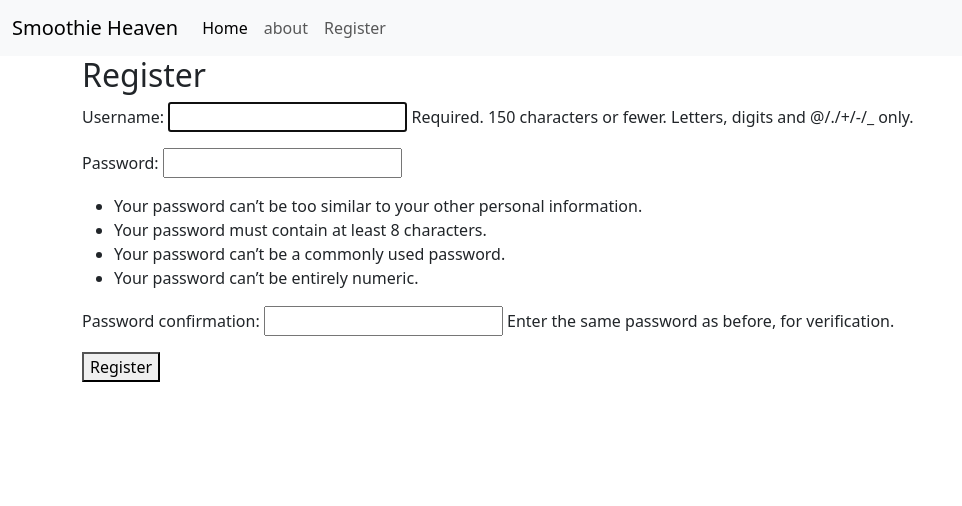
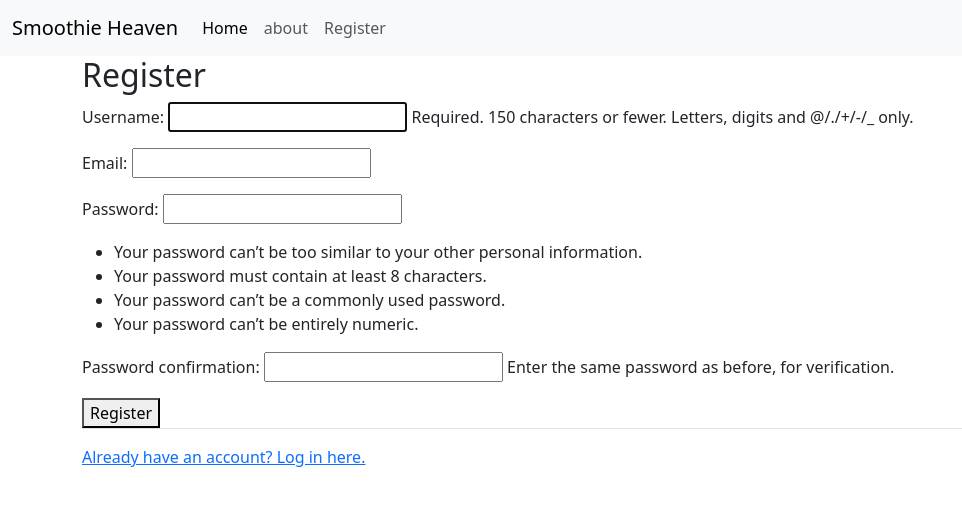
Before and after one commit to mariebernf/Smoothie_Heaven_P3, a Django app: page /users/register/ in a window 1280 px wide. Shown: the top 506 px of the page, without its empty margins (0-962 px from the left). Run offline with Django 5.2, Linux system fonts and the light colour scheme.

Commit message:
Add email field to user registration form

```diff
--- a/main/urls.py
+++ b/main/urls.py
@@ -17,10 +17,12 @@ Including another URLconf
 from django.contrib import admin
 from django.urls import path, include
 from smoothies import views as smoothie_views
+from users import views as user_views
 
 urlpatterns = [
     path('admin/', admin.site.urls),
     path('', smoothie_views.home, name='home'),
-    path('', include('smoothies.urls')),
+    path('smoothies/', include('smoothies.urls')),
     path('users/', include('users.urls')),
+    path('register/', user_views.register, name='user-register'),
 ]
--- a/smoothies/templates/smoothies/base.html
+++ b/smoothies/templates/smoothies/base.html
@@ -22,7 +22,7 @@
             <div class="navbar-nav">
               <a class="nav-link active" aria-current="page" href="{% url 'home' %}">Home</a>
               <a class="nav-link" href="{% url 'about' %}">about</a>
-              <a class="nav-link" href="#">Register</a>
+              <a class="nav-link" href="{% url 'register' %}">Register</a>
             </div>
           </div>
         </div>
--- a/smoothies/urls.py
+++ b/smoothies/urls.py
@@ -2,6 +2,6 @@ from django.urls import path
 from . import views
 
 urlpatterns = [
-    path('', views.home, name="home"),
+    path('', views.home, name="smoothies-home"),
     path('about/', views.about, name="about"),
 ]
--- /dev/null
+++ b/users/forms.py
@@ -0,0 +1,10 @@
+from django import forms
+from django.contrib.auth.models import User
+from django.contrib.auth.forms import UserCreationForm
+
+class UserRegisterForm(UserCreationForm):
+    email = forms.EmailField()
+
+    class Meta:
+        model = User
+        fields = ['username', 'email', 'password1', 'password2']
--- a/users/templates/users/register.html
+++ b/users/templates/users/register.html
@@ -7,4 +7,7 @@
     {{ form.as_p }}
     <button type="submit">Register</button>
 </form>
+<div class="border-top pt-3">
+    <a href="#">Already have an account? Log in here.</a>
+</div>
 {% endblock %}
--- a/users/views.py
+++ b/users/views.py
@@ -1,17 +1,17 @@
 from django.shortcuts import render, redirect
-from django.contrib.auth.forms import UserCreationForm
 from django.contrib import messages
+from . import forms
 
 # User Registration view
 def register(request):
     if request.method == 'POST':
-        form = UserCreationForm(request.POST)
+        form = forms.UserRegisterForm(request.POST)
         if form.is_valid():
             form.save()
             messages.success(request, 'Your account has been created.')
-            return redirect('login')
+            return redirect('smoothies-home')
 
     else:
-        form = UserCreationForm()
+        form = forms.UserRegisterForm()
 
     return render(request, 'users/register.html', {'form': form})
```
